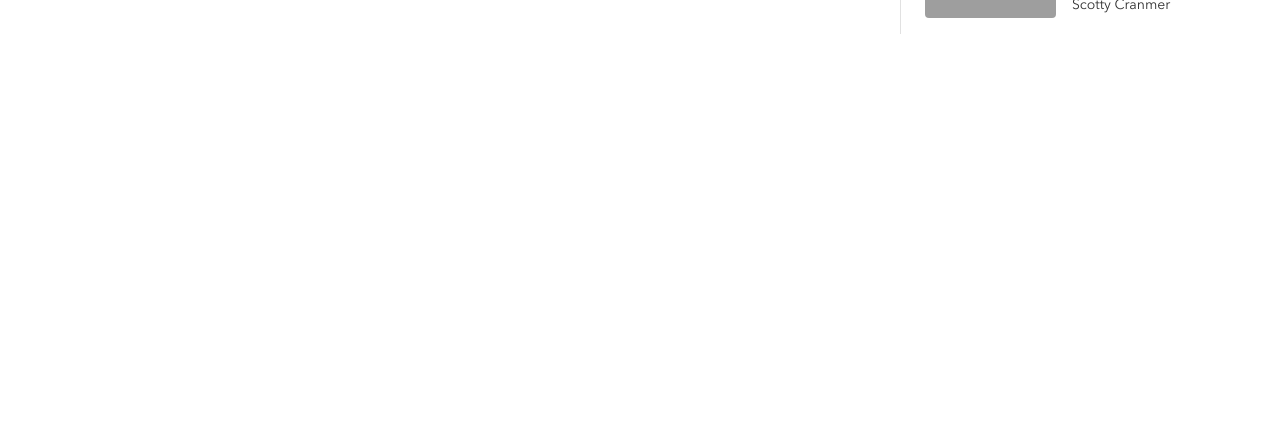
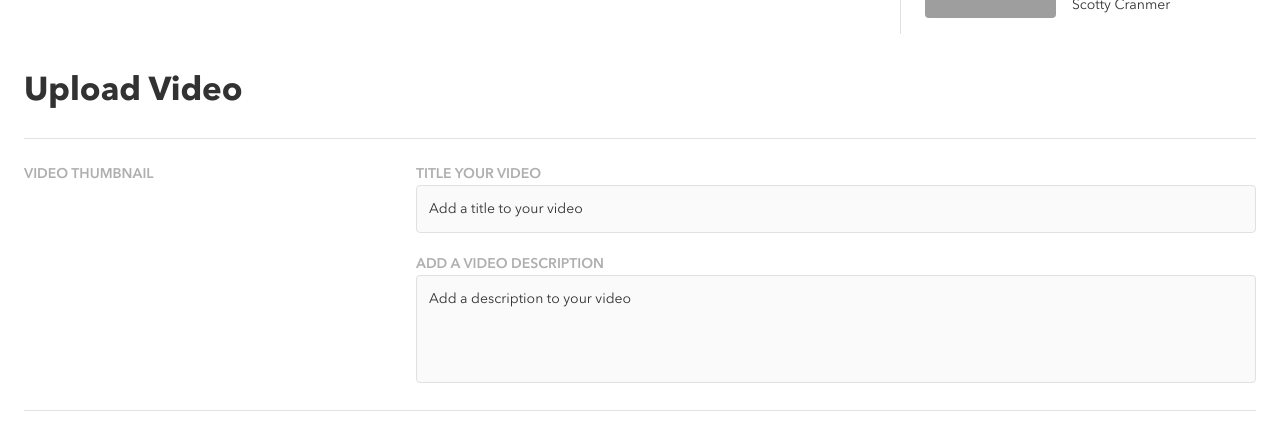
Before and after one commit to tavaresflavia/brainflix, a React (Create React App) app: page /upload in a window 1280 px wide. Shown: the part 1417-1838 px from the top of the page. Before the commit the page ends 1451 px from the top, so only its background shows below. Built offline with nearby package versions, Linux system fonts and the light colour scheme; grey boxes are pictures that could not be loaded.

Commit message:
added upload elements expect buttons

```diff
--- a/package.json
+++ b/package.json
@@ -8,6 +8,7 @@
     "@testing-library/user-event": "^13.5.0",
     "react": "^18.2.0",
     "react-dom": "^18.2.0",
+    "react-router-dom": "^6.14.2",
     "react-scripts": "5.0.1",
     "sass": "^1.64.1",
     "web-vitals": "^2.1.4"
--- a/src/App.js
+++ b/src/App.js
@@ -1,10 +1,13 @@
 import { useState } from "react";
+import { BrowserRouter, Routes, Route } from "react-router-dom";
 import "./App.scss";
 import Nav from "./components/Nav/Nav.js";
 import CurrentVideo from "./components/CurrentVideo/CurrentVideo.js";
 import ContentSection from "./components/ContentSection/ContentSection";
 import VideoList from "./components/VideoList/VideoList.js";
 import videos from "./data/videos.json";
+import Upload from "./pages/UploadPage/UploadPage.js";
+
 
 function App() {
   const [currentVideo, setCurrentVideo] = useState(videos[0]);
@@ -21,15 +24,16 @@ function App() {
       <CurrentVideo selectedVideo={currentVideo} />
 
       <main className="main">
+        <ContentSection selectedVideo={currentVideo} />
 
-        <ContentSection
-        selectedVideo={currentVideo} />
+        <VideoList onVideoSelect={selectVideo} selectedVideo={currentVideo} />
+        </main>
+        <BrowserRouter>
+          <Routes>
+            <Route path="/upload" element={<Upload/>}/>
+          </Routes>
+        </BrowserRouter>
 
-        <VideoList
-        onVideoSelect={selectVideo}
-        selectedVideo={currentVideo} />
-
-      </main>
     </>
   );
 }
--- /dev/null
+++ b/src/components/Upload/Upload.js
@@ -0,0 +1,41 @@
+import imageSrc from "../../assets/images/Upload-video-preview.jpg";
+import "./Upload.scss";
+
+const Upload = () => {
+  return (
+    <section className="upload">
+      <h1 className="upload__page-title">Upload Video</h1>
+      <form className="upload__form" id="form">
+        <label className="upload__label">
+          VIDEO THUMBNAIL
+          <input
+            className="upload__img"
+            type="image"
+            alt="uplaod video preview"
+            src={imageSrc}></input>
+        </label>
+        <div className="upload__text-inputs">
+          <label className="upload__label" htmlFor="title">
+            TITLE YOUR VIDEO
+            <input
+              type="text"
+              className="upload__title"
+              name="title"
+              id="title"
+              placeholder="Add a title to your video"></input>
+          </label>
+          <label className="upload__label" htmlFor="description">
+            ADD A VIDEO DESCRIPTION
+            <textarea
+              className="upload__description"
+              id="description"
+              placeholder="Add a description to your video"></textarea>
+          </label>
+
+        </div>
+      </form>
+    </section>
+  );
+};
+
+export default Upload;
--- /dev/null
+++ b/src/components/Upload/Upload.scss
@@ -0,0 +1,99 @@
+@use "../../styles/partials/variables" as *;
+@use "../../styles/partials/mixins" as *;
+
+.upload {
+    @include section-padding;
+    @include desktop{
+      width:$desktop-width;
+      margin-inline: auto;
+
+    }
+  &__page-title {
+    color: $primary-text-color;
+    margin: 1.5rem auto 1rem;
+    font-weight: 700;
+    font-size: 1.5rem;
+    line-height: 2rem;
+    @include tablet {
+      margin: 2.25rem 0 1.5rem;
+      font-size: 2.0625rem;
+      line-height: 2.75rem;
+    }
+
+    @include desktop {
+      padding-right: $tablet-desktop-margin;
+    }
+  }
+
+  &__form {
+    width: 100%;
+    @include tablet{
+        border-top: 1px solid $outline-color ;
+        border-bottom: 1px solid $outline-color ;
+        padding-top: $tablet-desktop-margin;
+        margin-bottom: $tablet-desktop-margin;
+
+    }
+    @include tablet{
+      display: flex;
+    }
+
+  }
+  &__label {
+    padding-bottom: 0.25rem;
+    display: block;
+    @include body-font;
+    color: $secondary-text-color;
+    font-weight: 600; //added demi font to match the mockup
+  }
+
+  &__img {
+    display: block;
+    width: 100%;
+    border-radius: 4px;
+    margin-bottom: $mobile-margin;
+    @include tablet{
+        width:45%;
+        margin-bottom: $tablet-desktop-margin;
+    }
+    @include desktop{
+      width: 23rem;
+
+    }
+
+  }
+
+  &__text-inputs{
+    @include desktop{
+      margin-left: $tablet-desktop-margin;
+      width: 100%;
+
+    }
+  }
+  &__title {
+    width:100%;
+    border: 1px solid $outline-color;
+    background-color: #fafafa;
+    border-radius: 4px;
+    outline: none;
+    @include body-font;
+    font-family: "Avenir";
+    padding: 0.75rem;
+    margin-bottom:$mobile-margin;
+    &:focus {
+      border: 1px solid $primary-text-color;
+    }
+    &::placeholder {
+      font-family: "Avenir";
+      color: #000000;
+      @include body-font;
+    }
+  }
+  &__description {
+    @extend .upload__title;
+    resize: none;
+    height: 6.75rem;
+
+
+  }
+}
--- /dev/null
+++ b/src/pages/UploadPage/UploadPage.js
@@ -0,0 +1,12 @@
+import Upload from '../../components/Upload/Upload.js';
+
+const UploadPage = () => {
+    return (
+        <div>
+            <Upload/>
+
+        </div>
+    );
+};
+
+export default UploadPage;
```
Also changed, not shown: src/assets/images/Upload-video-preview.jpg (added), src/pages/UploadPage/UploadPage.scss (added), 1 other file (tests, documents, lock files or other folders).
